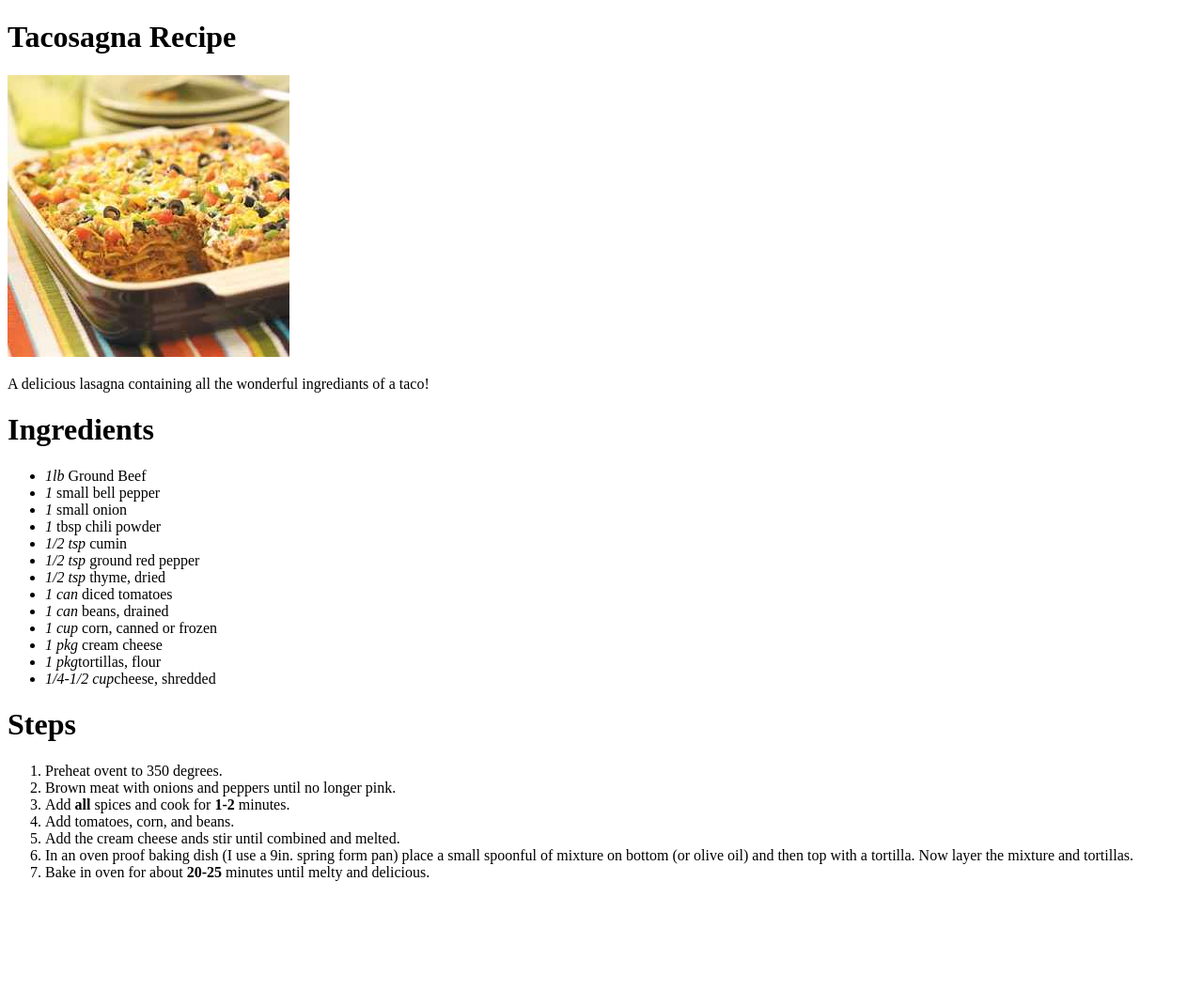
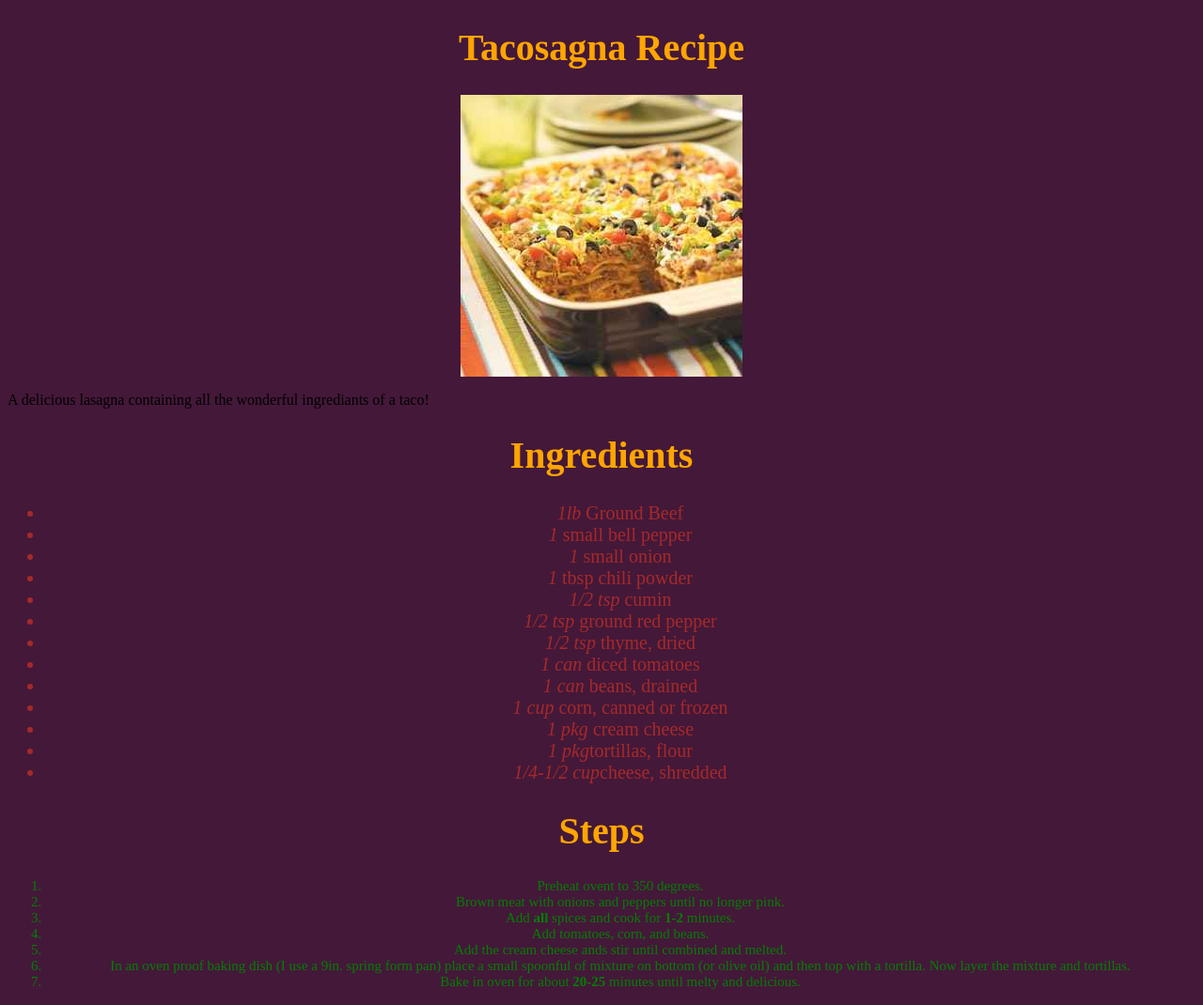
Before and after one commit to M1k3Gr33n/odin-recipies, a plain HTML site: page recipes/tacosagna.html in a window 1280 px wide. Shown: the whole page at 94% size. Before the commit the page ends 954 px from the top, so only its background shows below. Drawn offline with Linux system fonts and the light colour scheme.

Commit message:
tacosagna.html

```diff
--- a/recipes/tacosagna.html
+++ b/recipes/tacosagna.html
@@ -1,40 +1,41 @@
 <!DOCTYPE html>
 <html>
     <head>
-        <h1>Tacosagna Recipe</h1>
+        <h1 class='step-titles'>Tacosagna Recipe</h1>
+        <link rel="stylesheet" href="../styles.css">
     </head>
 
-    <body>
-        <img src="../images/tacosagna.jpg" alt="Some tasty tacosagna!">
+    <body style='background-color: rgb(68, 24, 57);'>
+        <img src="../images/tacosagna.jpg" alt="Some tasty tacosagna!" class="center">
         <p>A delicious lasagna containing all the wonderful ingrediants of a taco!</p>
 
-        <p><h1>Ingredients</h1></p>
+        <p><h1 class='step-titles'>Ingredients</h1></p>
         <ul>
-            <li><i>1lb</i> Ground Beef</li>
-            <li><i>1</i> small bell pepper</li>
-            <li><i>1</i> small onion</li>
-            <li><i>1</i>  tbsp chili powder</li>
-            <li><i>1/2 tsp</i> cumin</li>
-            <li><i>1/2 tsp</i> ground red pepper</li>
-            <li><i>1/2 tsp</i> thyme, dried</li>
-            <li><i>1 can</i> diced tomatoes</li>
-            <li><i>1 can</i> beans, drained</li>
-            <li><i>1 cup</i> corn, canned or frozen</li>
-            <li><i>1 pkg</i> cream cheese</li>
-            <li><i>1 pkg</i>tortillas, flour</li>
-            <li><i>1/4-1/2 cup</i>cheese, shredded</li>
+            <li class='ingreds'><i>1lb</i> Ground Beef</li>
+            <li class='ingreds'><i>1</i> small bell pepper</li>
+            <li class='ingreds'><i>1</i> small onion</li>
+            <li class='ingreds'><i>1</i>  tbsp chili powder</li>
+            <li class='ingreds'><i>1/2 tsp</i> cumin</li>
+            <li class='ingreds'><i>1/2 tsp</i> ground red pepper</li>
+            <li class='ingreds'><i>1/2 tsp</i> thyme, dried</li>
+            <li class='ingreds'><i>1 can</i> diced tomatoes</li>
+            <li class='ingreds'><i>1 can</i> beans, drained</li>
+            <li class='ingreds'><i>1 cup</i> corn, canned or frozen</li>
+            <li class='ingreds'><i>1 pkg</i> cream cheese</li>
+            <li class='ingreds'><i>1 pkg</i>tortillas, flour</li>
+            <li class='ingreds'><i>1/4-1/2 cup</i>cheese, shredded</li>
         </ul>
 
-        <p><h1>Steps</h1></p>
+        <p><h1 class='step-titles'>Steps</h1></p>
         <ol>
-            <li>Preheat ovent to 350 degrees.</li>
-            <li>Brown meat with onions and peppers until no longer pink.</li>
-            <li>Add <strong>all</strong> spices and cook for <strong>1-2</strong> minutes.</li>
-            <li>Add tomatoes, corn, and beans.</li>
-            <li>Add the cream cheese ands stir until combined and melted.</li>
-            <li>In an oven proof baking dish (I use a 9in. spring form pan) place a small spoonful of mixture on bottom (or olive oil) and then top with a tortilla.
+            <li class='taco-describe'>Preheat ovent to 350 degrees.</li>
+            <li class='taco-describe'>Brown meat with onions and peppers until no longer pink.</li>
+            <li class='taco-describe'>Add <strong>all</strong> spices and cook for <strong>1-2</strong> minutes.</li>
+            <li class='taco-describe'> Add tomatoes, corn, and beans.</li>
+            <li class='taco-describe'>Add the cream cheese ands stir until combined and melted.</li>
+            <li class='taco-describe'>In an oven proof baking dish (I use a 9in. spring form pan) place a small spoonful of mixture on bottom (or olive oil) and then top with a tortilla.
                 Now layer the mixture and tortillas.</li>
-            <li>Bake in oven for about <strong>20-25 </strong>minutes until melty and delicious.</li>
+            <li class='taco-describe'>Bake in oven for about <strong>20-25 </strong>minutes until melty and delicious.</li>
         </ol>
     </body>
 
```
